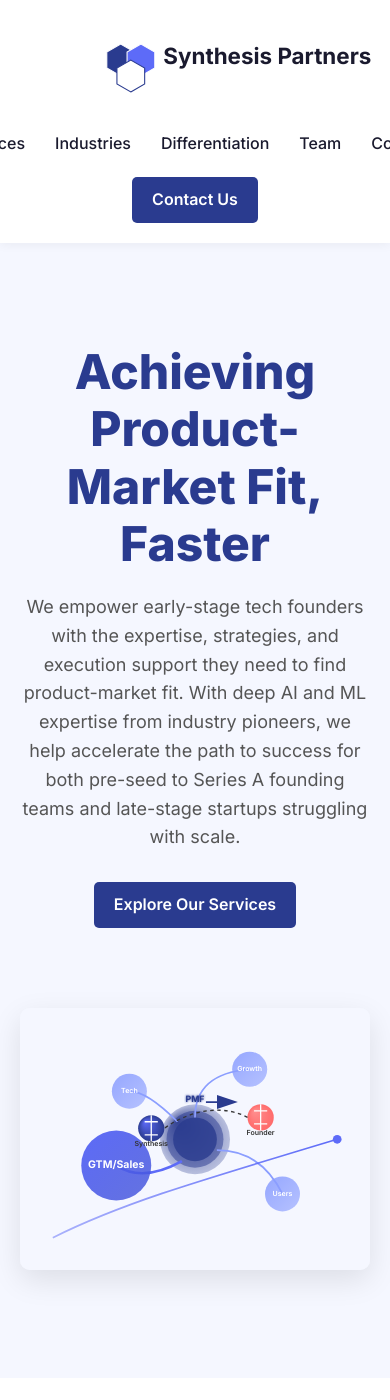
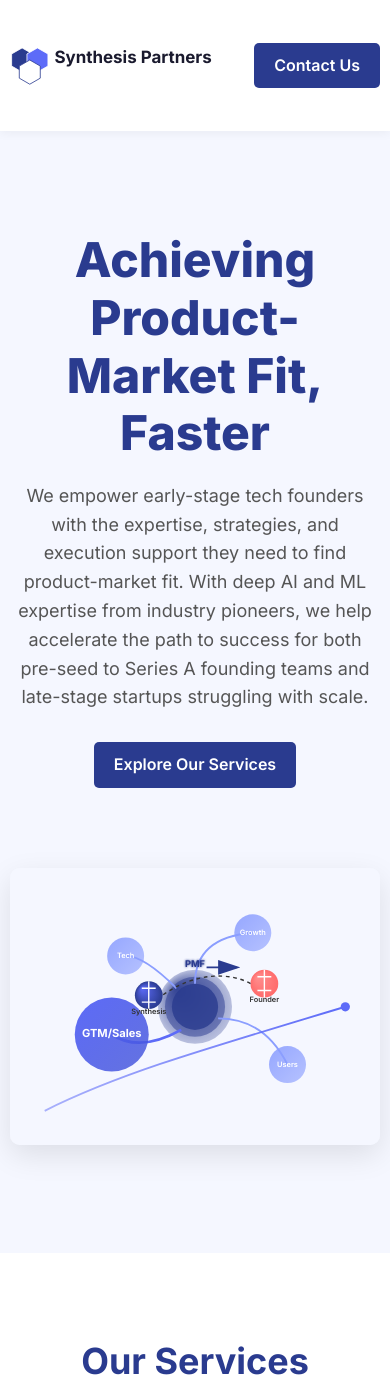
Before and after one commit to vpodk/SynthesisPartners, a Jekyll site: the page built from README.md, in a window 390 px wide and 1400 px high. Built offline with Jekyll 4.4.1, drawn with Linux system fonts in a browser that asks for light colours; our own code applies the rules of GitHub Pages for plain Markdown files.

Commit message:
Update main.css

```diff
--- a/assets/main.css
+++ b/assets/main.css
@@ -1,16 +1,16 @@
 :root {
-  --primary: #2A3B8F;
-  --secondary: #5D6BF8;
-  --light: #F5F7FF;
-  --dark: #1A1A2E;
-  --accent: #FF6B6B;
+  --primary: #2a3b8f;
+  --secondary: #5d6bf8;
+  --light: #f5f7ff;
+  --dark: #1a1a2e;
+  --accent: #ff6b6b;
 }
 
 * {
   margin: 0;
   padding: 0;
   box-sizing: border-box;
-  font-family: 'Inter', sans-serif;
+  font-family: "Inter", sans-serif;
 }
 
 body {
@@ -29,7 +29,7 @@ body {
 header {
   padding: 20px 0;
   background-color: #ffffff;
-  box-shadow: 0 2px 10px rgba(0,0,0,0.05);
+  box-shadow: 0 2px 10px rgba(0, 0, 0, 0.05);
   position: sticky;
   top: 0;
   z-index: 100;
@@ -115,10 +115,11 @@ header {
   width: 45%;
 }
 
-.hero-image img, .hero-image svg {
+.hero-image img,
+.hero-image svg {
   width: 100%;
   border-radius: 10px;
-  box-shadow: 0 10px 30px rgba(0,0,0,0.1);
+  box-shadow: 0 10px 30px rgba(0, 0, 0, 0.1);
 }
 
 /* Services Section */
@@ -155,7 +156,7 @@ header {
   background-color: white;
   padding: 30px;
   border-radius: 10px;
-  box-shadow: 0 5px 15px rgba(0,0,0,0.05);
+  box-shadow: 0 5px 15px rgba(0, 0, 0, 0.05);
   transition: transform 0.3s, box-shadow 0.3s;
   height: 100%;
   display: flex;
@@ -164,7 +165,7 @@ header {
 
 .service-card:hover {
   transform: translateY(-10px);
-  box-shadow: 0 15px 30px rgba(0,0,0,0.1);
+  box-shadow: 0 15px 30px rgba(0, 0, 0, 0.1);
 }
 
 .service-card h3 {
@@ -200,7 +201,7 @@ header {
   background-color: white;
   border-radius: 10px;
   overflow: hidden;
-  box-shadow: 0 5px 15px rgba(0,0,0,0.05);
+  box-shadow: 0 5px 15px rgba(0, 0, 0, 0.05);
   height: 100%;
   display: flex;
   flex-direction: column;
@@ -279,7 +280,7 @@ header {
   background-color: white;
   padding: 40px;
   border-radius: 10px;
-  box-shadow: 0 5px 15px rgba(0,0,0,0.05);
+  box-shadow: 0 5px 15px rgba(0, 0, 0, 0.05);
 }
 
 .form-group {
@@ -376,7 +377,7 @@ footer {
 .footer-bottom {
   text-align: center;
   padding-top: 20px;
-  border-top: 1px solid rgba(255,255,255,0.1);
+  border-top: 1px solid rgba(255, 255, 255, 0.1);
   color: #bbb;
 }
 
@@ -416,14 +417,19 @@ footer {
 }
 
 @media (max-width: 768px) {
+  .container {
+    padding: 0 10px;
+  }
+
   .header-content {
-      flex-direction: column;
+    /* flex-direction: column; */
     gap: 20px;
   }
 
   .nav-links {
-      width: 100%;
-      justify-content: center;
+    /* width: 100%; */
+    /* justify-content: center; */
+    display: none;
   }
 
   .hero-content {
@@ -453,4 +459,12 @@ footer {
     max-width: 90%;
     margin: 0 auto;
   }
+
+  .logo svg {
+    width: 90%;
   }
+
+  .contact-btn {
+    white-space: nowrap;
+  }
+}
```
Lines whose indentation alone changed are shown as unchanged.
